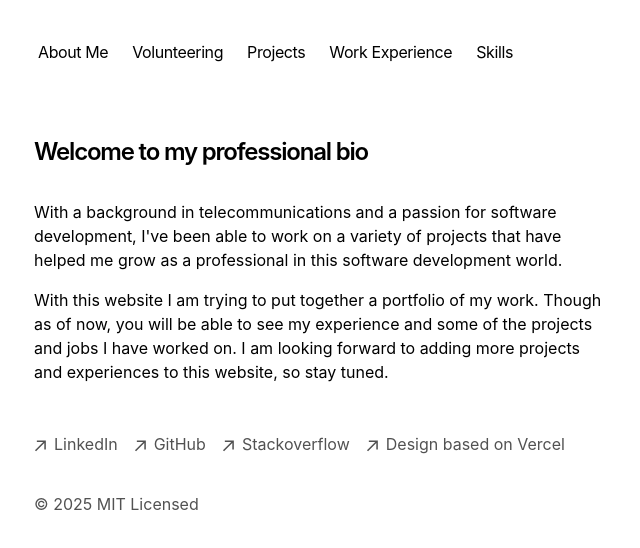
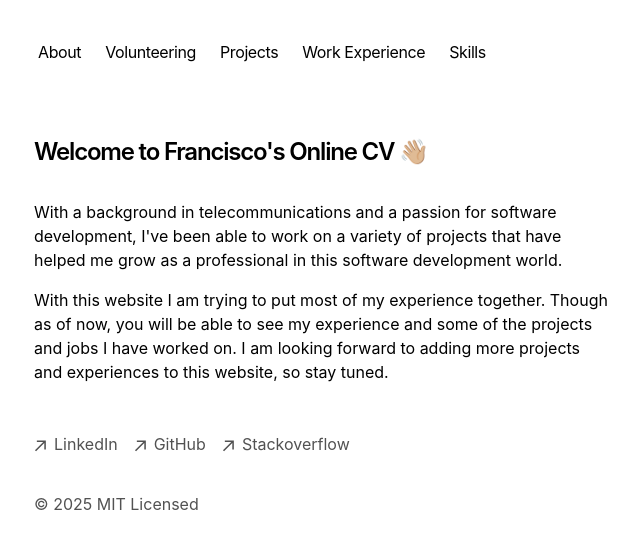
Before and after one commit to franciscosuca/onlineCv, a Next.js app: page / in a window 1280 px wide. Shown: the top 548 px of the page, without its empty margins (318-958 px from the left). Built offline with nearby package versions, Linux system fonts and the light colour scheme.

Commit message:
chore: code refactory and update project goals.

```diff
--- a/app/components/footer.tsx
+++ b/app/components/footer.tsx
@@ -37,17 +37,6 @@ export default function Footer() {
             <p className="ml-2 h-7">Stackoverflow</p>
           </a>
         </li>
-        <li>
-          <a
-            className="flex items-center transition-all hover:text-neutral-800 dark:hover:text-neutral-100"
-            rel="noopener noreferrer"
-            target="_blank"
-            href="https://github.com/vercel/next.js"
-          >
-            <ArrowIcon />
-            <p className="ml-2 h-7">Design based on Vercel</p>
-          </a>
-        </li>
       </ul>
       <p className="mt-8 text-neutral-600 dark:text-neutral-300">
         © {new Date().getFullYear()} MIT Licensed
--- a/app/components/nav.tsx
+++ b/app/components/nav.tsx
@@ -6,7 +6,7 @@ import { FiMenu, FiX } from 'react-icons/fi'
 
 const navItems = {
   '/': {
-    name: 'About Me',
+    name: 'About',
   },
   '/volunteering': {
     name: 'Volunteering',
--- a/app/layout.tsx
+++ b/app/layout.tsx
@@ -11,10 +11,10 @@ import { baseUrl } from './sitemap'
 export const metadata: Metadata = {
   metadataBase: new URL(baseUrl),
   title: {
-    default: 'Francisco\'s prof. bio',
+    default: 'Francisco\'s Online CV',
     template: '%s | Portfolio ',
   },
-  description: 'This is my portfolio.',
+  description: 'This is my online CV.',
   openGraph: {
     title: 'Welocme to my professional bio',
     description: 'This is my professional bio.',
--- a/app/page.tsx
+++ b/app/page.tsx
@@ -3,7 +3,7 @@ export default function Page() {
   return (
     <section>
       <h1 className="mb-8 text-2xl font-semibold tracking-tighter">
-        Welcome to my professional bio
+        Welcome to Francisco's Online CV 👋🏼
       </h1>
       <p className="mb-4">
         {`With a background in telecommunications and a passion for software development,
@@ -11,7 +11,7 @@ export default function Page() {
         in this software development world.`}
       </p>
       <p className="mb-4">
-        {`With this website I am trying to put together a portfolio of my work. Though as of now,
+        {`With this website I am trying to put most of my experience together. Though as of now,
         you will be able to see my experience and some of the projects and jobs I have worked on.
         I am looking forward to adding more projects and experiences to this website, so stay tuned.`}
       </p>
```
Also changed, not shown: 1 other file (tests, documents, lock files or other folders).
